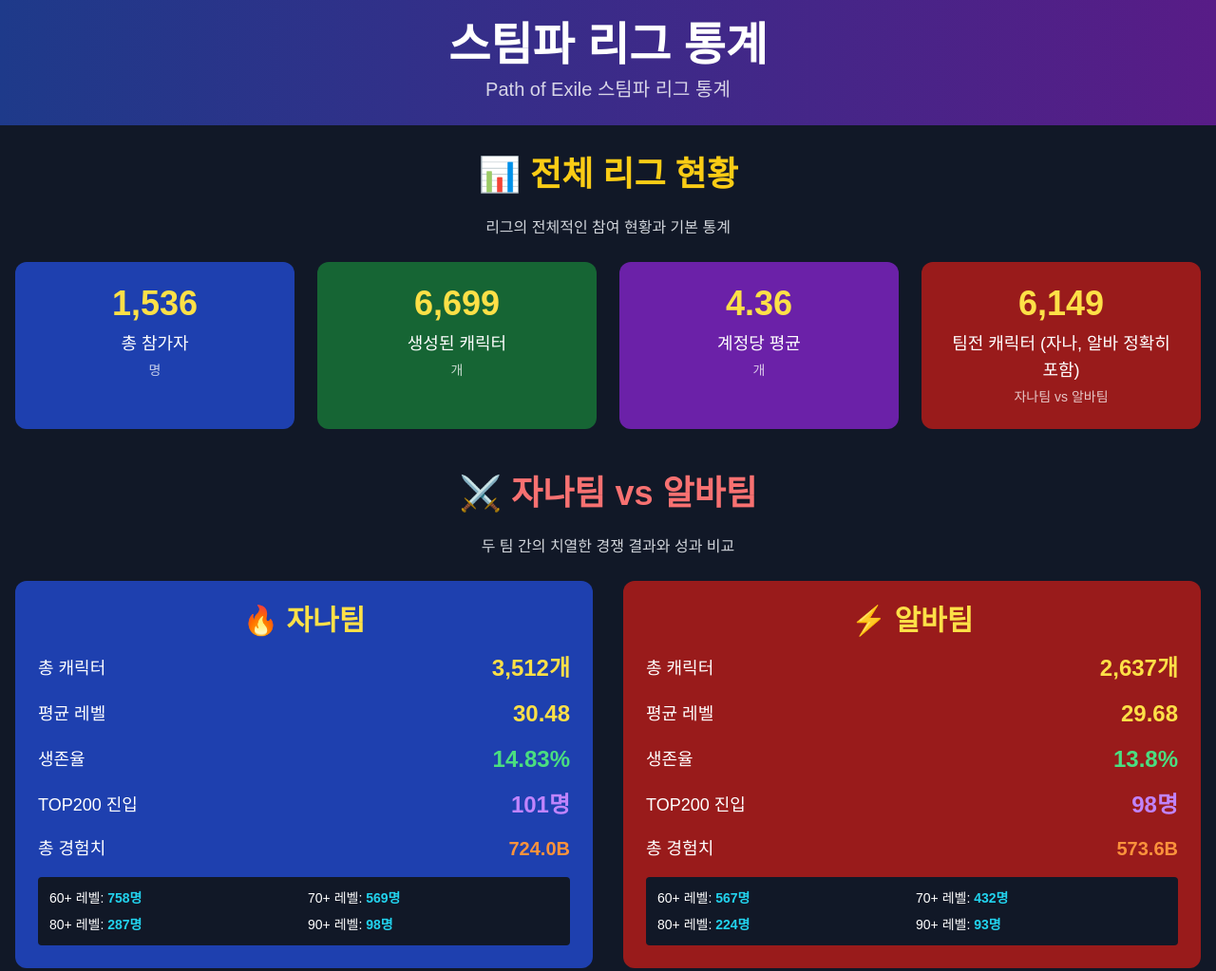
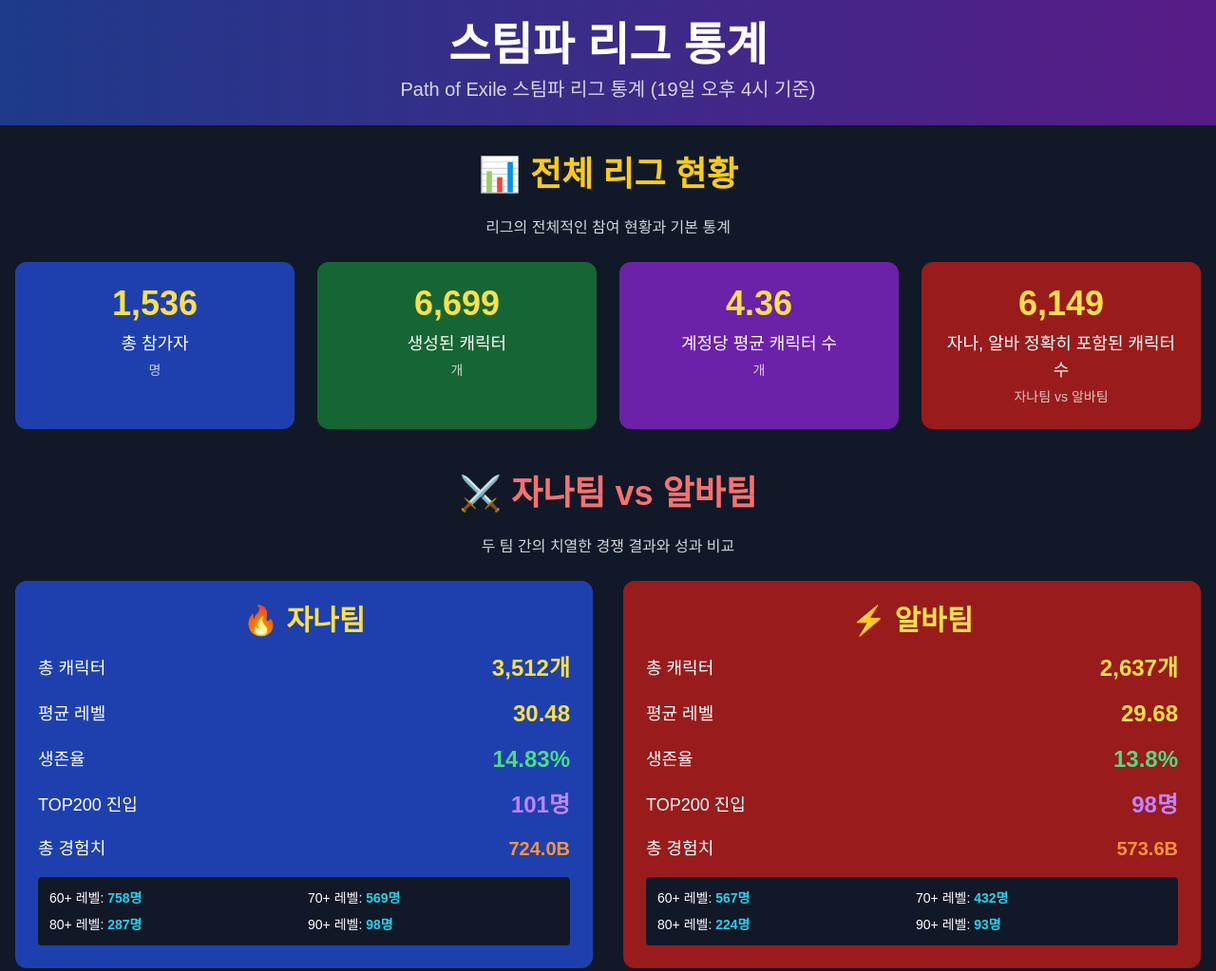
Before and after one commit to RealKpopHunters/steampa-league-stats, a plain HTML site: page index.html in a window 1280 px wide. Shown: the top 1023 px of the page at 95% size. Drawn offline with nearby package versions, Linux system fonts and the light colour scheme.

Commit message:
Update index.html

```diff
--- a/index.html
+++ b/index.html
@@ -25,7 +25,7 @@
     <!-- 헤더 -->
     <header class="bg-gradient-to-r from-blue-900 to-purple-900 p-6 text-center">
         <h1 class="text-5xl font-extrabold mb-2">스팀파 리그 통계</h1>
-        <p class="text-xl opacity-80">Path of Exile 스팀파 리그 통계</p>
+        <p class="text-xl opacity-80">Path of Exile 스팀파 리그 통계 (19일 오후 4시 기준)</p>
     </header>
 
     <!-- 메인 컨테이너 -->
@@ -695,14 +695,14 @@
                 },
                 {
                     value: data['3_average_characters_per_account'].value,
-                    title: "계정당 평균",
+                    title: "계정당 평균 캐릭터 수",
                     unit: data['3_average_characters_per_account'].unit,
                     color: "bg-purple-800"
                 },
                 {
                     value: (statsData.league_analysis.part2_team_battle_analysis['8_team_distribution'].data['자나팀'] +
                            statsData.league_analysis.part2_team_battle_analysis['8_team_distribution'].data['알바팀']).toLocaleString(),
-                    title: "팀전 캐릭터 (자나, 알바 정확히 포함)",
+                    title: "자나, 알바 정확히 포함된 캐릭터 수",
                     unit: "자나팀 vs 알바팀",
                     color: "bg-red-800"
                 }
```
